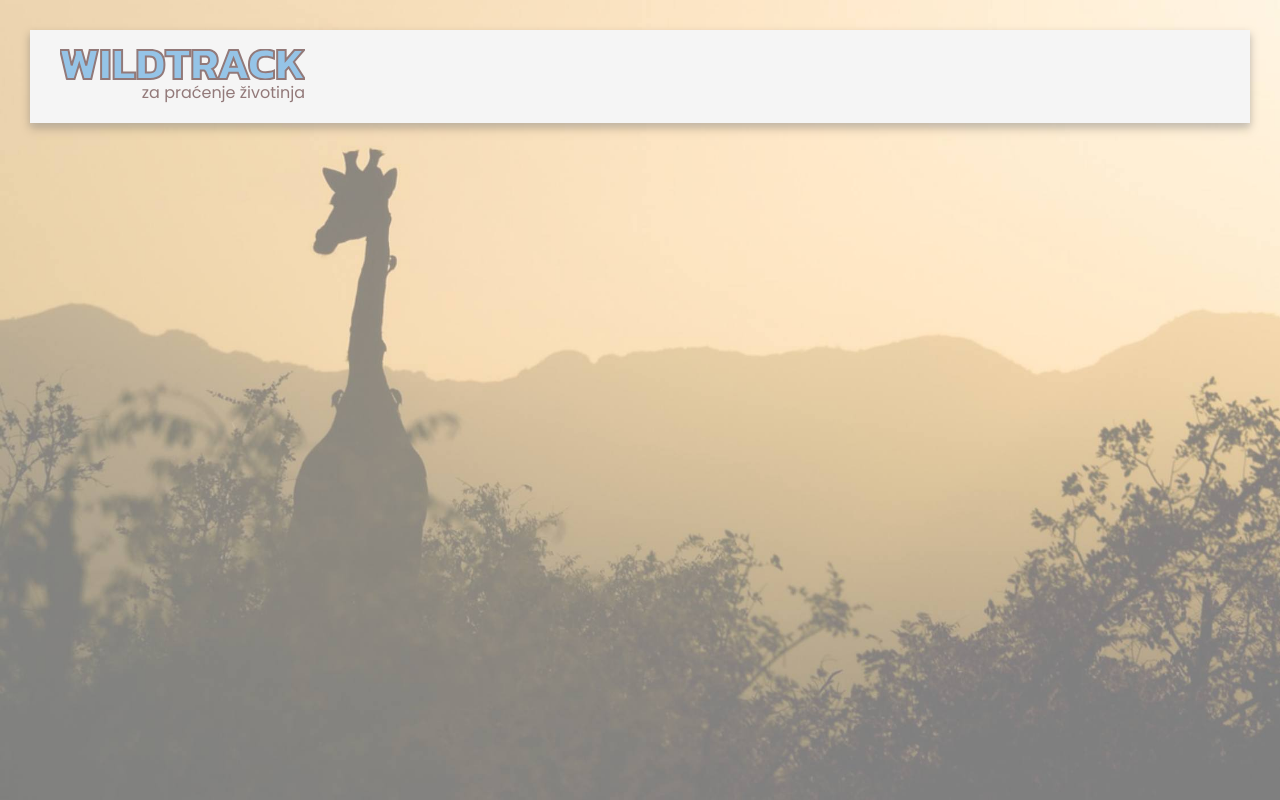
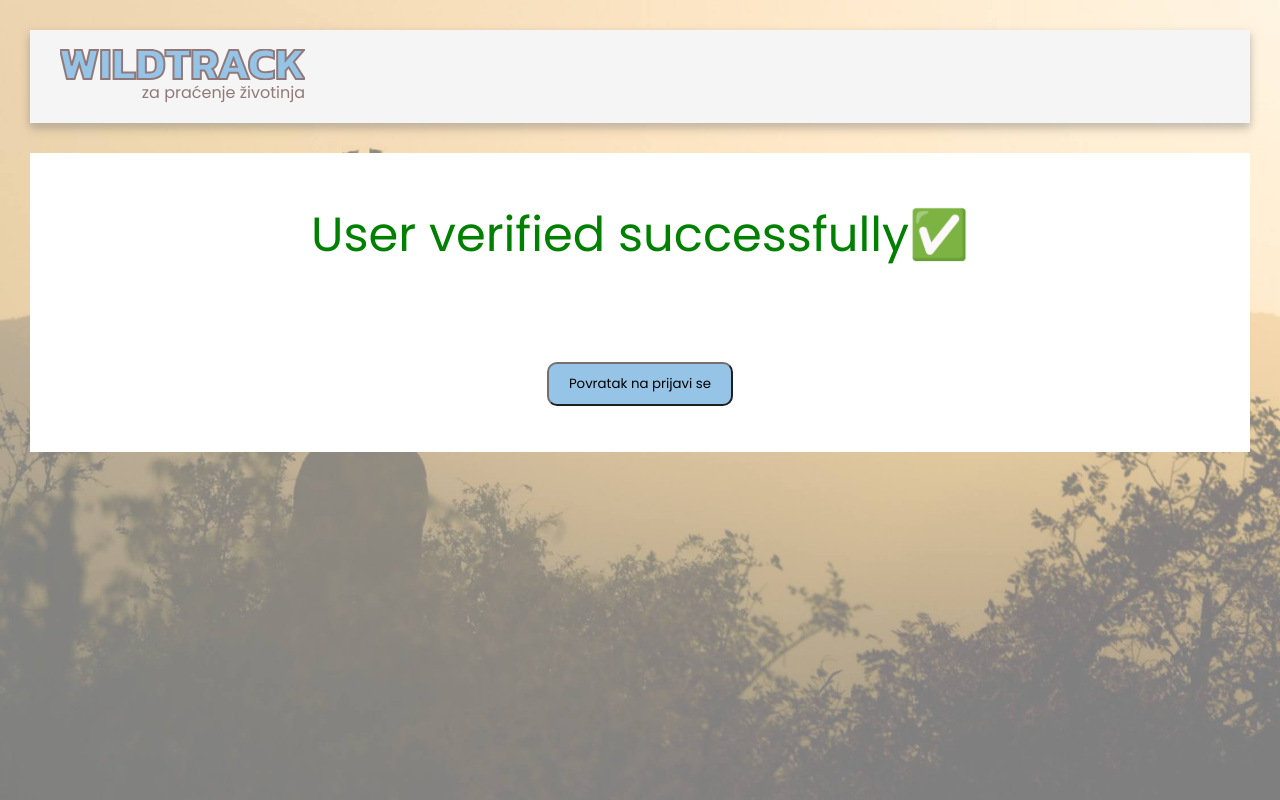
Before and after one commit to Emilcek/Pokret-nesvrstanih, an Angular app in the folder IzvorniKod/FrontEnd/: page /verified in a window 1280 px wide. Before the commit this address led to /. Built offline with nearby package versions, Linux system fonts and the light colour scheme.

Commit message:
Dodan verified component, prikazuje se nakon uspješne verifikacije emailom

```diff
--- a/IzvorniKod/FrontEnd/src/app/app-routing.module.ts
+++ b/IzvorniKod/FrontEnd/src/app/app-routing.module.ts
@@ -8,7 +8,7 @@ import { ExplorerTasksComponent } from './explorer-tasks/explorer-tasks.componen
 import { ExplorerProfileComponent } from './explorer-profile/explorer-profile.component';
 import { UsersRequestsListComponent } from './users-requests-list/users-requests-list.component';
 import { UsersListComponent } from './users-list/users-list.component';
-
+import { UserVerifiedSuccessfulComponent } from './user-verified-successful/user-verified-successful.component';
 const routes: Routes = [
   { path: '', redirectTo: '/login', pathMatch: 'full' },
   { path: 'login', component: LoginComponent },
@@ -19,6 +19,7 @@ const routes: Routes = [
   { path: 'explorer-profile', component: ExplorerProfileComponent },
   { path: 'requests', component: UsersRequestsListComponent },
   { path: 'userslist', component: UsersListComponent },
+  { path: 'verified' , component: UserVerifiedSuccessfulComponent}
 ];
 
 @NgModule({
--- a/IzvorniKod/FrontEnd/src/app/app.module.ts
+++ b/IzvorniKod/FrontEnd/src/app/app.module.ts
@@ -14,6 +14,7 @@ import { ExplorerTasksComponent } from './explorer-tasks/explorer-tasks.componen
 import { ExplorerProfileComponent } from './explorer-profile/explorer-profile.component';
 import { UsersRequestsListComponent } from './users-requests-list/users-requests-list.component';
 import { UsersListComponent } from './users-list/users-list.component';
+import { UserVerifiedSuccessfulComponent } from './user-verified-successful/user-verified-successful.component';
 
 @NgModule({
   declarations: [
@@ -27,7 +28,8 @@ import { UsersListComponent } from './users-list/users-list.component';
     ExplorerTasksComponent,
     ExplorerProfileComponent,
     UsersRequestsListComponent,
-    UsersListComponent
+    UsersListComponent,
+    UserVerifiedSuccessfulComponent
   ],
   imports: [
     BrowserModule,
--- a/IzvorniKod/FrontEnd/src/app/login/login.component.ts
+++ b/IzvorniKod/FrontEnd/src/app/login/login.component.ts
@@ -2,9 +2,7 @@ import { Component } from '@angular/core';
 import { HttpClient } from '@angular/common/http';
 import { FormGroup, FormControl, Validators } from '@angular/forms'
 import { Router } from '@angular/router';
-import * as dotenv from 'dotenv';
 import { environment } from 'src/environment/environment';
-dotenv.config();
 @Component({
   selector: 'app-login',
   templateUrl: './login.component.html',
--- /dev/null
+++ b/IzvorniKod/FrontEnd/src/app/user-verified-successful/user-verified-successful.component.css
@@ -0,0 +1,31 @@
+#mainDiv{
+    background-color: white;
+    color: #008000;
+    display: grid;
+    grid-template-columns: 1fr;
+    grid-template-rows: auto;
+    grid-template-areas: "1" "2";
+    justify-content: center;
+    align-items: center;
+    height: 100%;
+    font-size: 3em;
+    margin: 30px;
+}
+
+#first{
+    display: flex;
+    justify-content: center;
+}
+
+#second{
+    display: flex;
+    justify-content: center;
+}
+
+.button{
+    padding:10px 20px;
+	border-radius:10px;
+	background:#95C4E7;
+	border-color: rgb(117, 110, 110);
+    cursor: pointer;
+}
--- /dev/null
+++ b/IzvorniKod/FrontEnd/src/app/user-verified-successful/user-verified-successful.component.html
@@ -0,0 +1,8 @@
+<div id="mainDiv">
+    <div id="first">
+        <p>User verified successfully✅</p>
+    </div>
+    <div id="second">
+        <button class="button" (click)="goToLogin()">Povratak na prijavi se</button>
+    </div>
+</div>
--- /dev/null
+++ b/IzvorniKod/FrontEnd/src/app/user-verified-successful/user-verified-successful.component.ts
@@ -0,0 +1,14 @@
+import { Component } from '@angular/core';
+import { environment } from 'src/environment/environment';
+import { Router } from '@angular/router';
+@Component({
+  selector: 'app-user-verified-successful',
+  templateUrl: './user-verified-successful.component.html',
+  styleUrls: ['./user-verified-successful.component.css']
+})
+export class UserVerifiedSuccessfulComponent {
+  constructor(private router: Router) { }
+  goToLogin(){
+    this.router.navigateByUrl("/login")
+  }
+}
```
Also changed, not shown: 1 other file (tests, documents, lock files or other folders).
